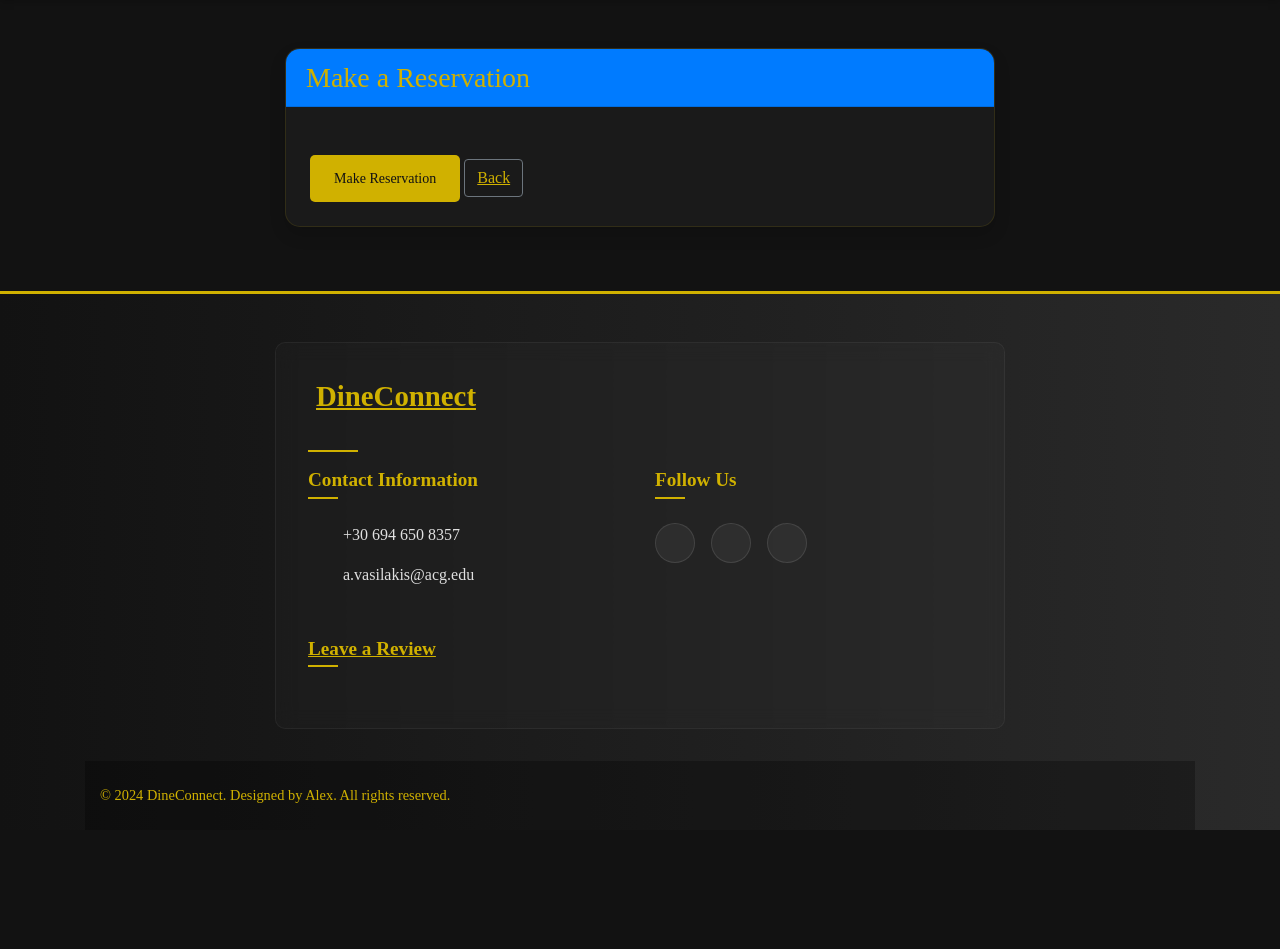
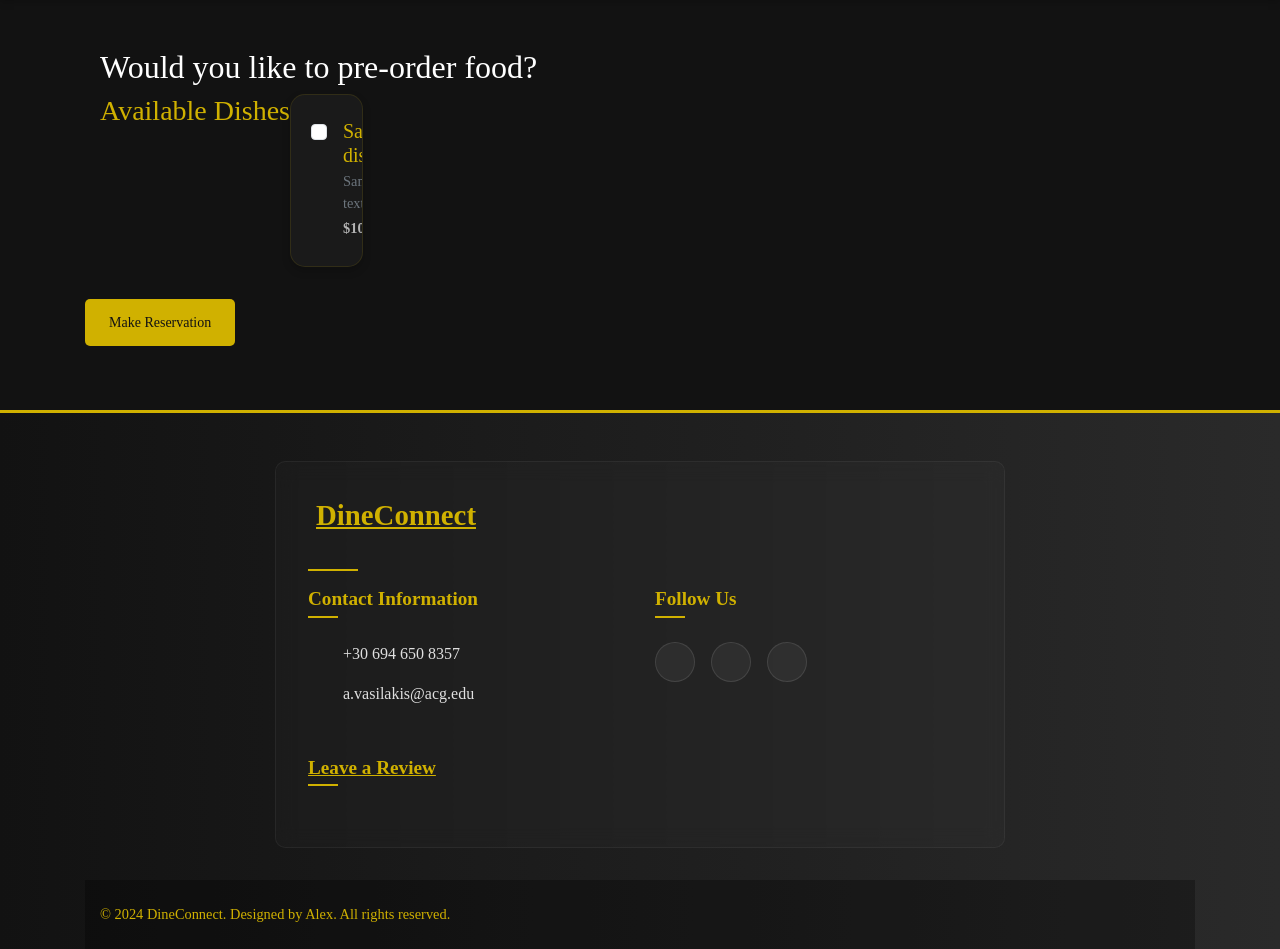
Before and after one commit to Alexandroas/dineConnect, a Django app: template Restaurant_handling/templates/Restaurant_handling/reservation.html in a window 1280 px wide. Shown: the part 90-1039 px from the top of the page. Before the commit the page ends 920 px from the top, so only its background shows below. Run offline with Django 3.2, Linux system fonts and the light colour scheme; the template is opened without the code that fills it: most values are stand-ins (such as "Sample title", 1, 10 or a date in 2020); one stand-in notice (Sample message) is shown; some libraries are stand-ins or nearby versions.

Commit message:
Modified to handle displaying of dishes

```diff
--- a/Restaurant_handling/templates/Restaurant_handling/reservation.html
+++ b/Restaurant_handling/templates/Restaurant_handling/reservation.html
@@ -2,71 +2,52 @@
 {% load crispy_forms_tags %}
 
 {% block content %}
-<div class="container mt-5">
-    <div class="row justify-content-center">
-        <div class="col-md-8">
-            <div class="card shadow">
-                <!-- Form Header -->
-                <div class="card-header bg-primary text-white">
-                    <h3 class="mb-0">Make a Reservation</h3>
-                </div>
-
-                <div class="card-body">
-                    <!-- Form itself -->
+<!-- Restaurant_handling/templates/Restaurant_handling/reservation.html -->
 <form method="POST">
     {% csrf_token %}
+    {{ form|crispy }}
+    <div class="container mt-5">
+    <h2>Would you like to pre-order food?</h2>
 
-                        <!-- Simple version with all fields -->
-                        {{ form|crispy }}
+    <!-- Dish selection section -->
+    <div id="dish_selection" class="form-group" style="display: flex;">
+        <h3 class="mb-3">Available Dishes</h3>
 
-                        <!-- Submit Button -->
-                        <div class="mt-4">
-                            <button type="submit" class="btn btn-primary">
-                                Make Reservation
-                            </button>
-                            <a href="javascript:history.back()" class="btn btn-outline-secondary">
-                                Back
-                            </a>
-                        </div>
-                    </form>
-
-                    <!-- Messages -->
-                    {% if messages %}
-                        {% for message in messages %}
-                            <div class="alert alert-{{ message.tags }}">
-                                {{ message }}
-                            </div>
-                        {% endfor %}
-                    {% endif %}
+        {% if dishes %}
+            <div class="row">
+                {% for dish in dishes %}
+                    <div class="col-md-6 mb-3">
+                        <div class="card">
+                            <div class="card-body">
+                                <div class="form-check">
+                                    <input type="checkbox"
+                                           class="form-check-input"
+                                           name="selected_dishes"
+                                           value="{{ dish.dish_id }}"
+                                           id="dish_{{ dish.dish_id }}">
+                                    <label class="form-check-label" for="dish_{{ dish.dish_id }}">
+                                        <h5 class="card-title mb-1">{{ dish.dish_name }}</h5>
+                                        <p class="card-text text-muted mb-1">
+                                            {{ dish.dish_description }}
+                                        </p>
+                                        <p class="card-text">
+                                            <strong>${{ dish.dish_cost }}</strong>
+                                        </p>
+                                    </label>
                                 </div>
                             </div>
                         </div>
                     </div>
+                {% endfor %}
             </div>
+        {% else %}
+            <div class="alert alert-info">
+                No dishes available for pre-order at this time.
+            </div>
+        {% endif %}
+    </div>
+    </div>
+
+    <button type="submit" class="btn btn-primary">Make Reservation</button>
+</form>
 {% endblock %}
-
-<!-- Optional: Add JavaScript for better form interaction -->
-<script>
-document.addEventListener('DOMContentLoaded', function() {
-    // Update progress bar based on form completion
-    const form = document.getElementById('reservationForm');
-    const inputs = form.querySelectorAll('input, select, textarea');
-    const progressBar = document.querySelector('.progress-bar');
-
-    function updateProgress() {
-        const totalFields = inputs.length;
-        let filledFields = 0;
-
-        inputs.forEach(input => {
-            if (input.value) filledFields++;
-        });
-
-        const progress = (filledFields / totalFields) * 100;
-        progressBar.style.width = progress + '%';
-    }
-
-    inputs.forEach(input => {
-        input.addEventListener('change', updateProgress);
-    });
-});
-</script>
```
Lines whose indentation alone changed are shown as unchanged.
